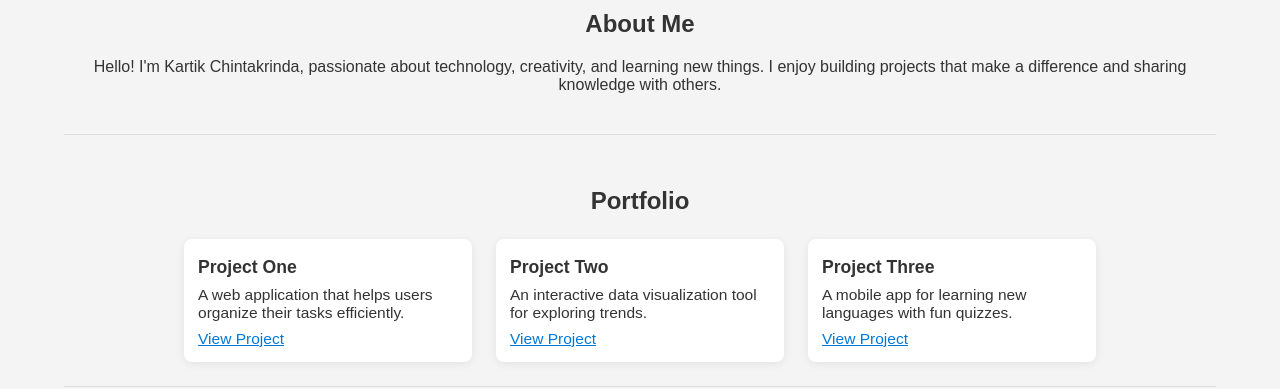
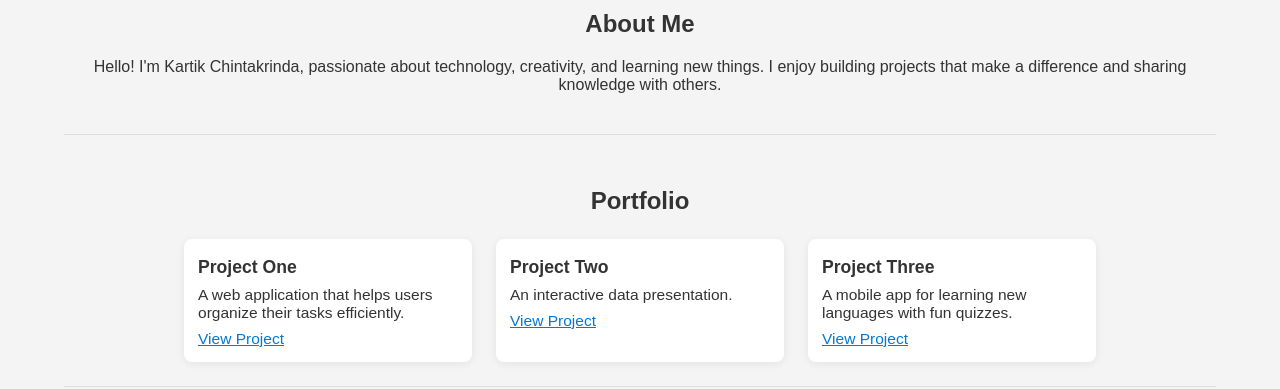
Before and after one commit to kampyootar/kampyootar.github.io, a plain HTML site: page index.html in a window 1280 px wide. Shown: the part 411-800 px from the top of the page. Drawn offline with Linux system fonts and the light colour scheme.

Commit message:
Update index.html

```diff
--- a/index.html
+++ b/index.html
@@ -266,7 +266,7 @@
                 </div>
                 <div class="portfolio-item">
                     <h3>Project Two</h3>
-                    <p>An interactive data visualization tool for exploring trends.</p>
+                    <p>An interactive data presentation.</p>
                     <a href="https://kampyootar.github.io/DGGIArchivalPolicy">View Project</a>
                 </div>
                 <div class="portfolio-item">
```
